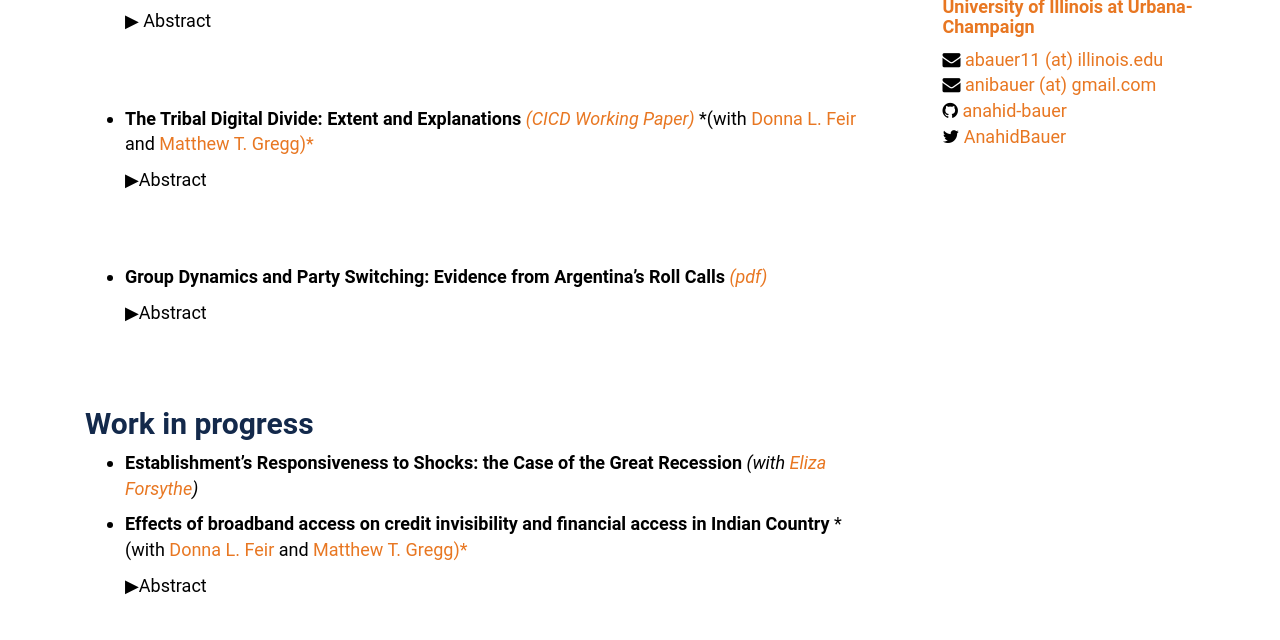
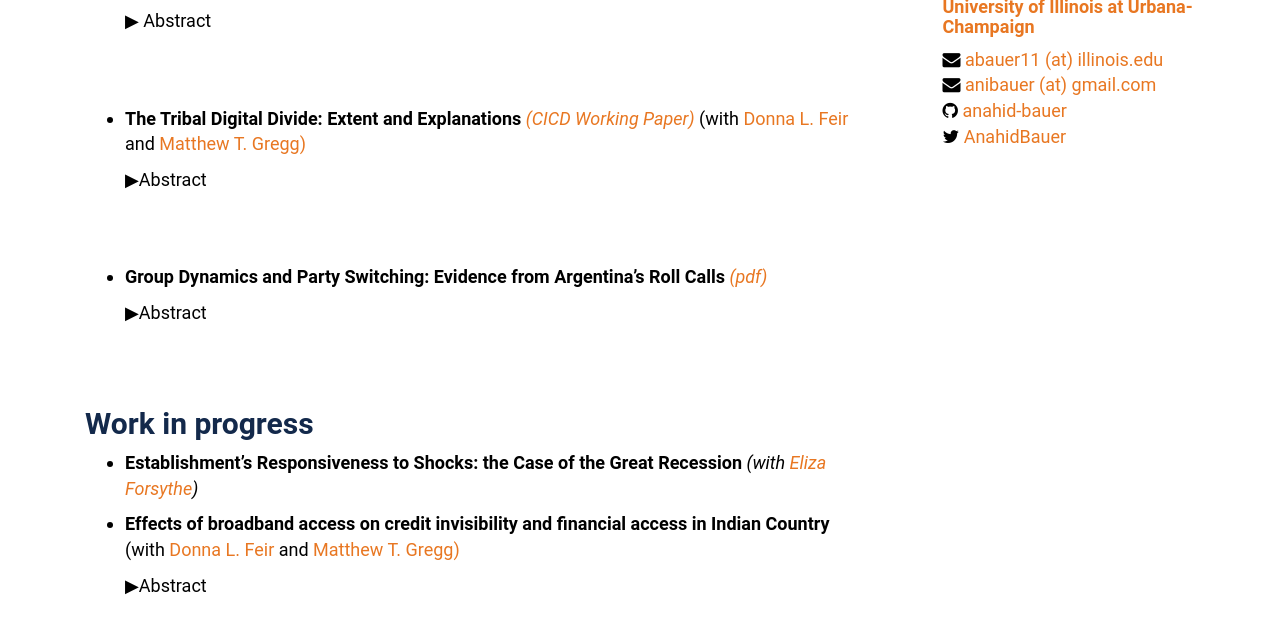
Before and after one commit to anahid-bauer/anahid-bauer.github.io, a Jekyll site: the page built from research.md, in a window 1280 px wide and 1113 px high. Shown: the part 226-866 px from the top of the window. Built offline with Jekyll 4.4.1, drawn with Linux system fonts in a browser that asks for light colours; our own code applies the rules of GitHub Pages for plain Markdown files.

```diff
--- a/research.md
+++ b/research.md
@@ -16,7 +16,7 @@ layout: secondary_pages
 <br>
 <br>
 * **The Tribal Digital Divide: Extent and Explanations** <a href="https://www.minneapolisfed.org/research/cicd-working-paper-series/the-tribal-digital-divide-extent-and-explanations" target="_blank">*(CICD Working Paper)*</a>  <!---[[SSRN]](https://ssrn.com/abstract=3020332) -->
-	*(with <a href="https://www.donnafeir.com/" target="_blank">Donna L. Feir</a> and <a href="https://sites.google.com/prod/view/mattgregg" target="_blank">Matthew T. Gregg)*
+	(with <a href="https://www.donnafeir.com/" target="_blank">Donna L. Feir</a> and <a href="https://sites.google.com/prod/view/mattgregg" target="_blank">Matthew T. Gregg)
 
 	<details>
   <summary><span class='icon-right'></span>Abstract </summary><p>
@@ -45,7 +45,7 @@ layout: secondary_pages
 
 
 * **Effects of broadband access on credit invisibility and financial access in Indian Country** <!---*([pdf](/assets/proposal.pdf))* [[SSRN]](https://ssrn.com/abstract=3020332) -->
-*(with <a href="https://www.donnafeir.com/" target="_blank">Donna L. Feir</a> and <a href="https://sites.google.com/prod/view/mattgregg" target="_blank">Matthew T. Gregg)*
+(with <a href="https://www.donnafeir.com/" target="_blank">Donna L. Feir</a> and <a href="https://sites.google.com/prod/view/mattgregg" target="_blank">Matthew T. Gregg)
 
 	<details>
   <summary><span class='icon-right'></span>Abstract </summary><p>
```
